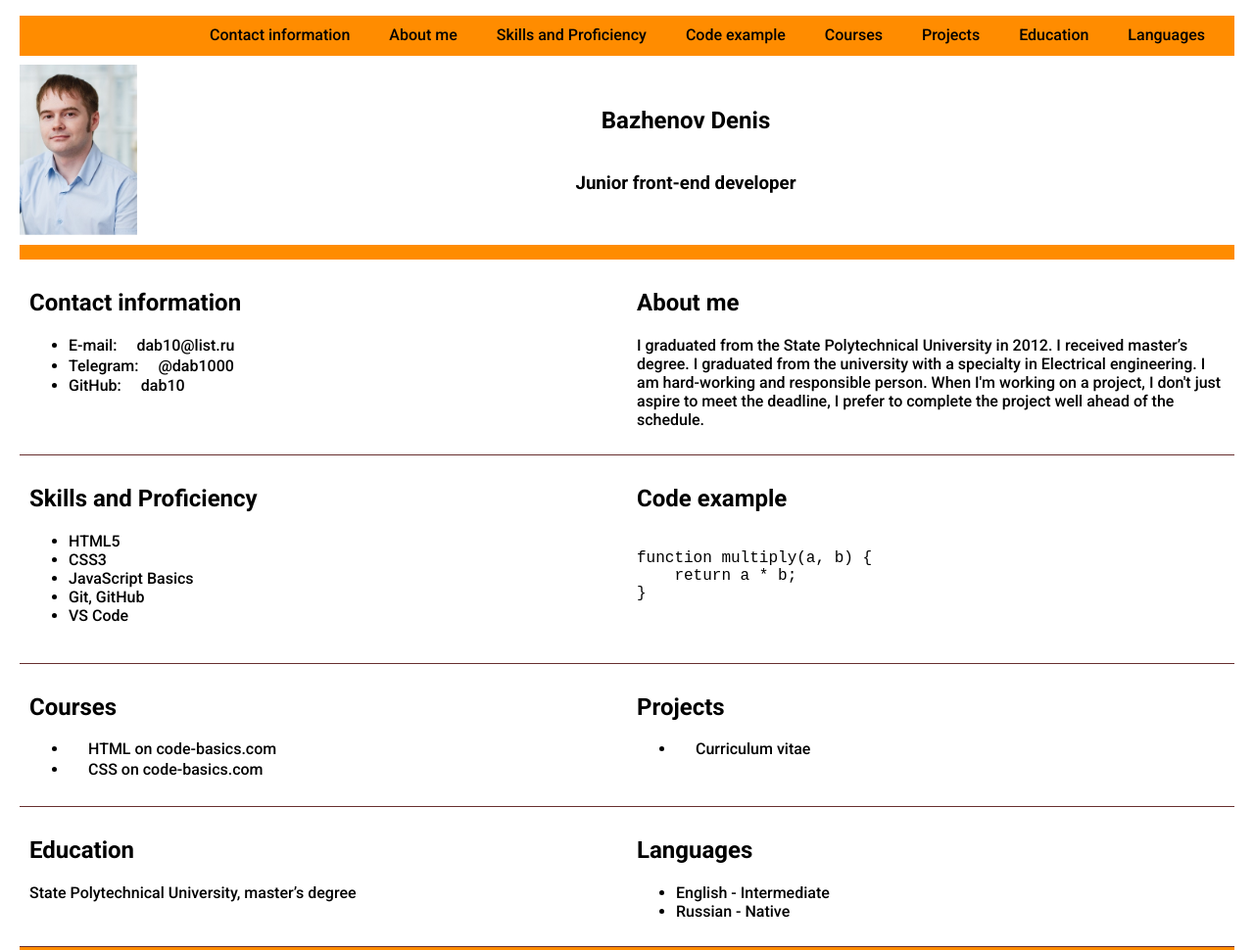
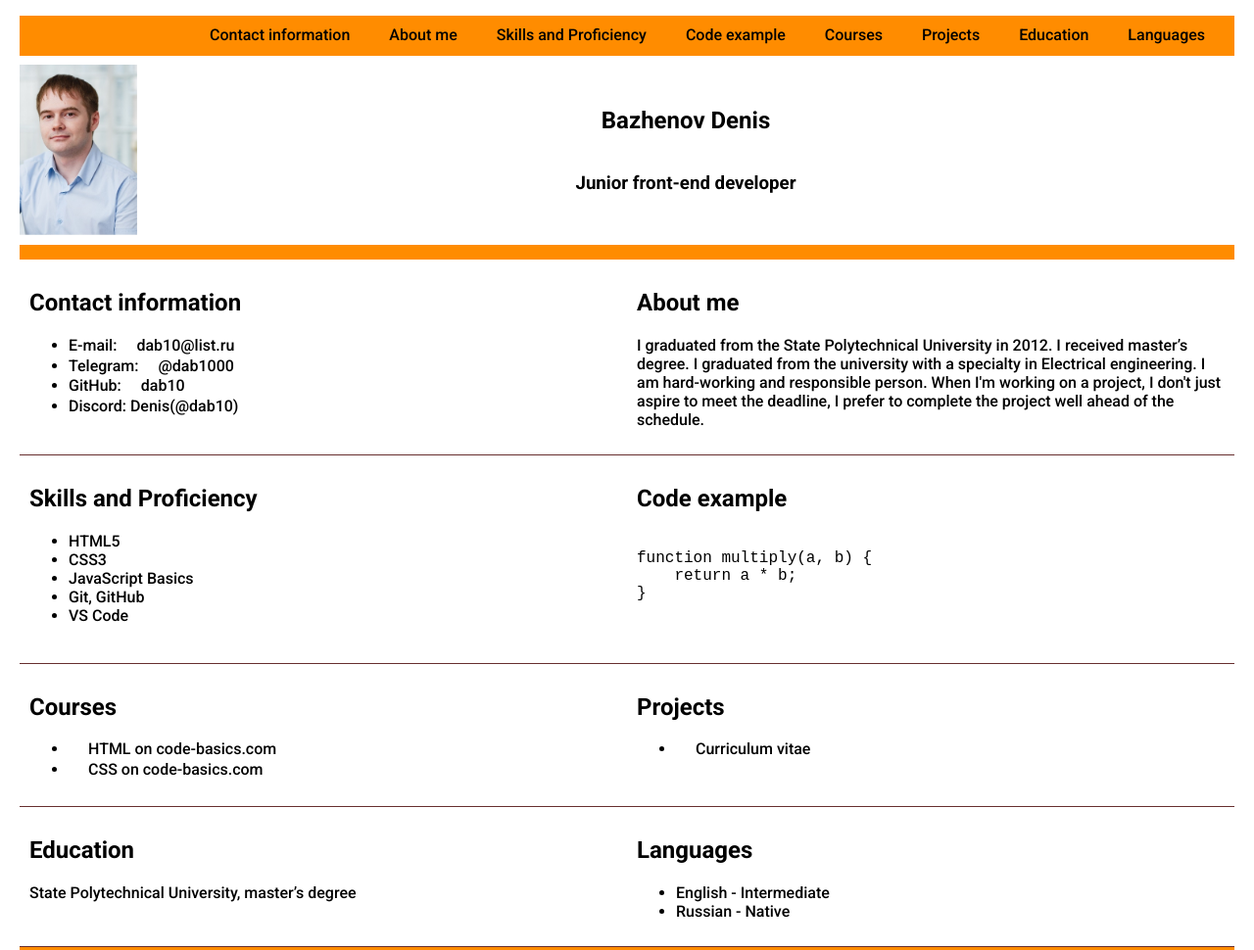
Before and after one commit to dab10/rsschool-cv, a plain HTML site: page index.html in a window 1280 px wide. Shown: the top 970 px of the page at 98% size. Drawn offline with Linux system fonts and the light colour scheme.

Commit message:
docs: update files with additional information

```diff
--- a/index.html
+++ b/index.html
@@ -43,6 +43,7 @@
                         <li>E-mail:<a class="nav-link" href="mailto:dab10@list.ru">dab10@list.ru</a></li>
                         <li>Telegram:<a class="nav-link" href="http://t.me/dab1000">@dab1000</a></li>
                         <li>GitHub:<a class="nav-link" href="https://github.com/dab10">dab10</a></li>
+                        <li>Discord: Denis(@dab10)</li>
                     </ul>
                 </section>
                 <section class="section" id="about-me">
```
Also changed, not shown: style.css (+4 -9 lines).
